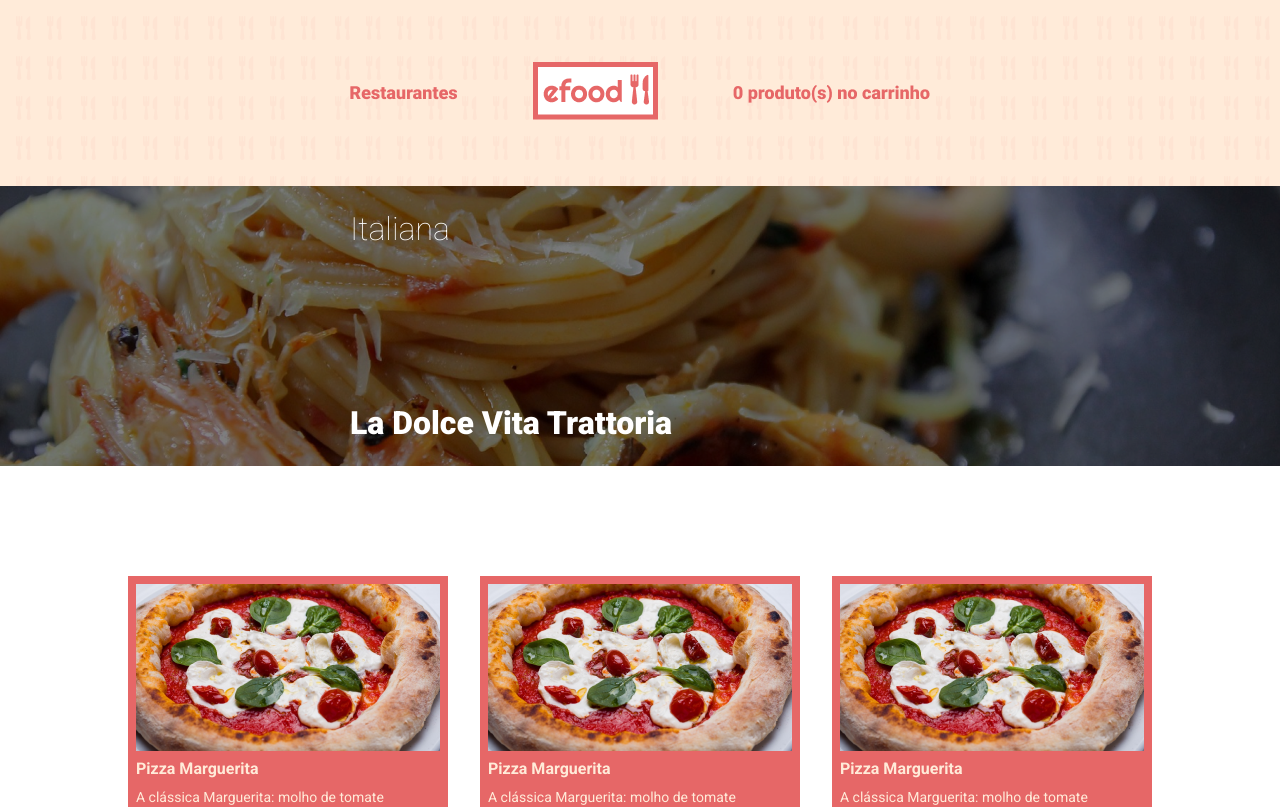
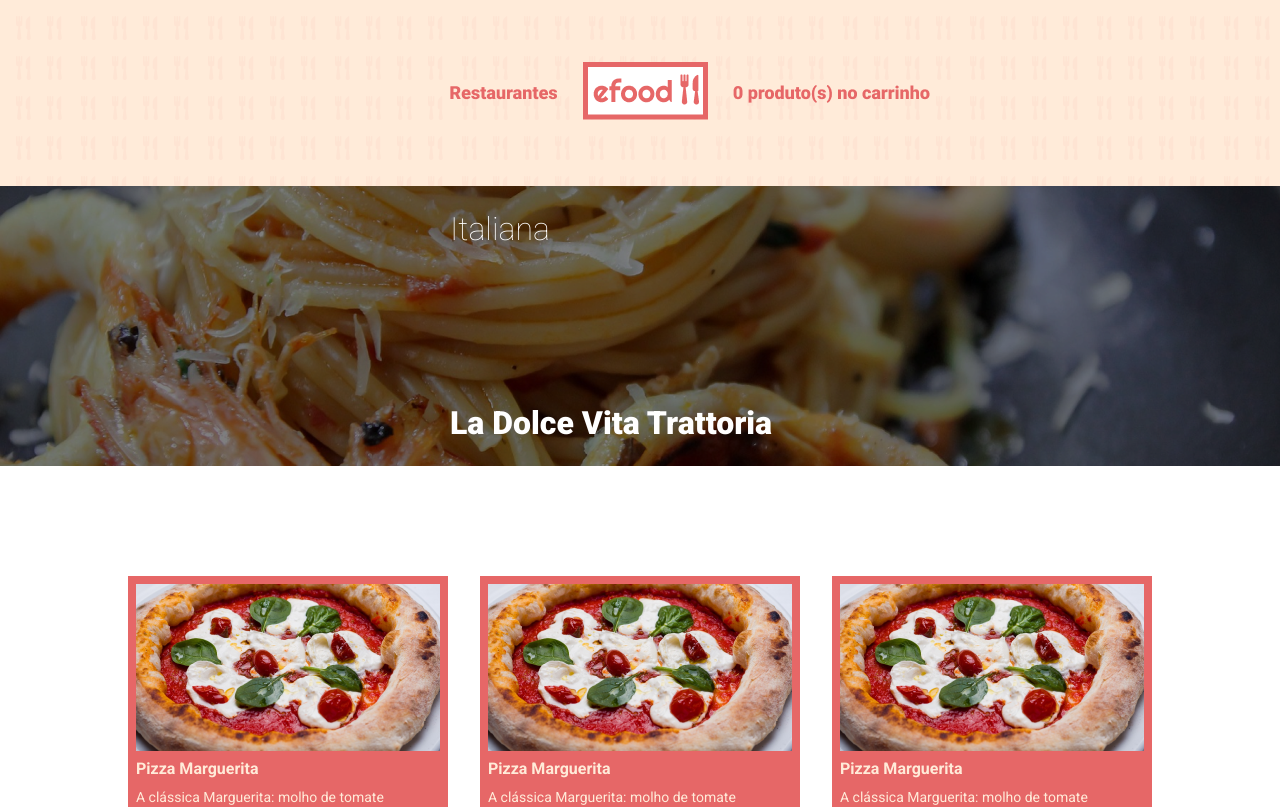
Before and after one commit to TamaradeMoura/efood, a React (Create React App) app: page /categories in a window 1280 px wide. Shown: the top 807 px of the page. Built offline with nearby package versions, Linux system fonts and the light colour scheme.

Commit message:
novo comit

```diff
--- a/src/components/MenuList/styles.ts
+++ b/src/components/MenuList/styles.ts
@@ -10,7 +10,7 @@ export const Header = styled.header`
   .imgEsq {
     display: flex;
     align-items: center;
-    margin-left: 350px;
+    margin-left: 450px;
   }
 
   .imgDir {
@@ -47,7 +47,7 @@ export const Header2 = styled.header`
 export const Titulo1 = styled.div`
   display: flex;
   flex-direction: column;
-  margin-left: 350px;
+  margin-left: 450px;
 
   h1 {
     color: #fff;
```
